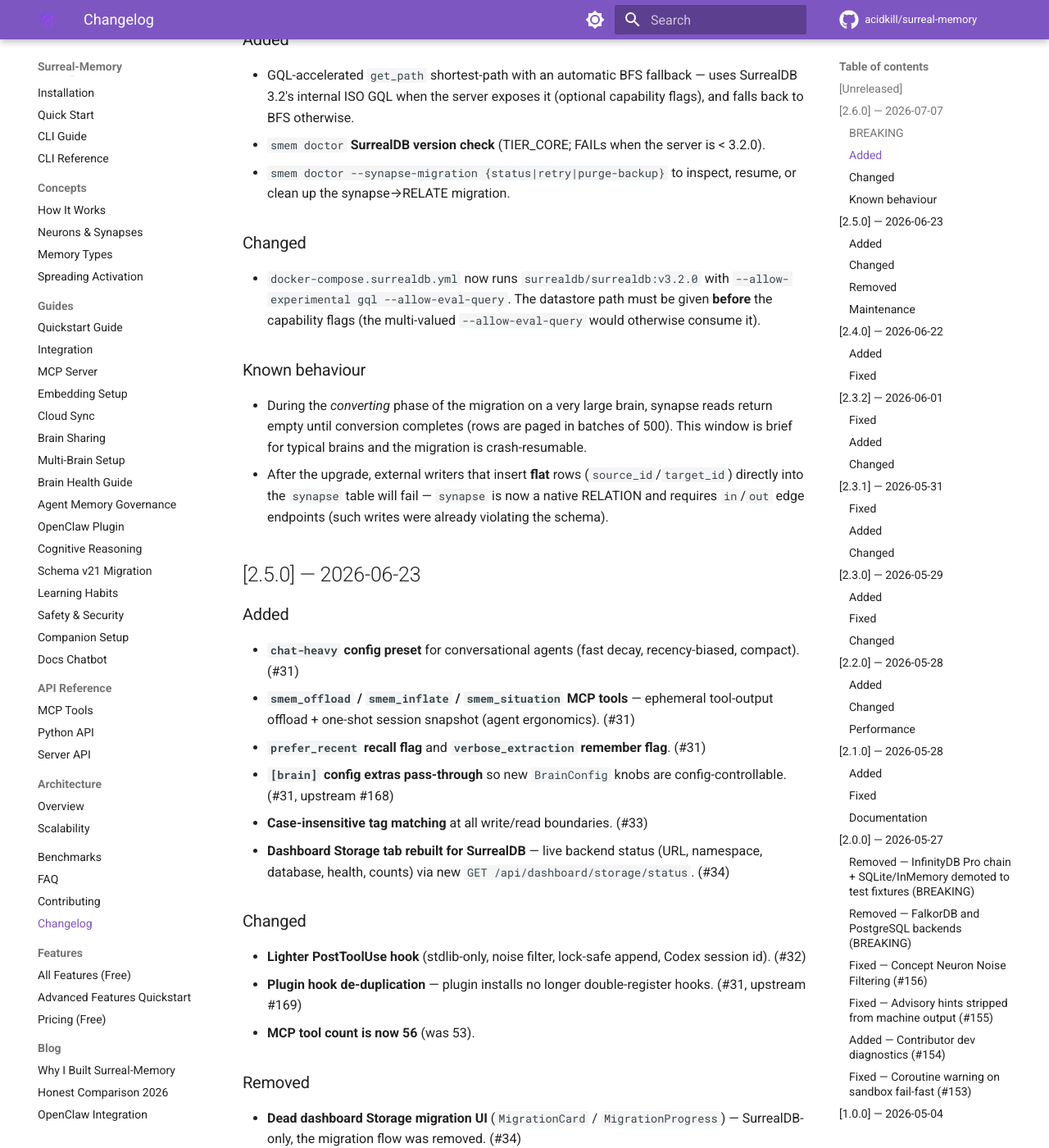
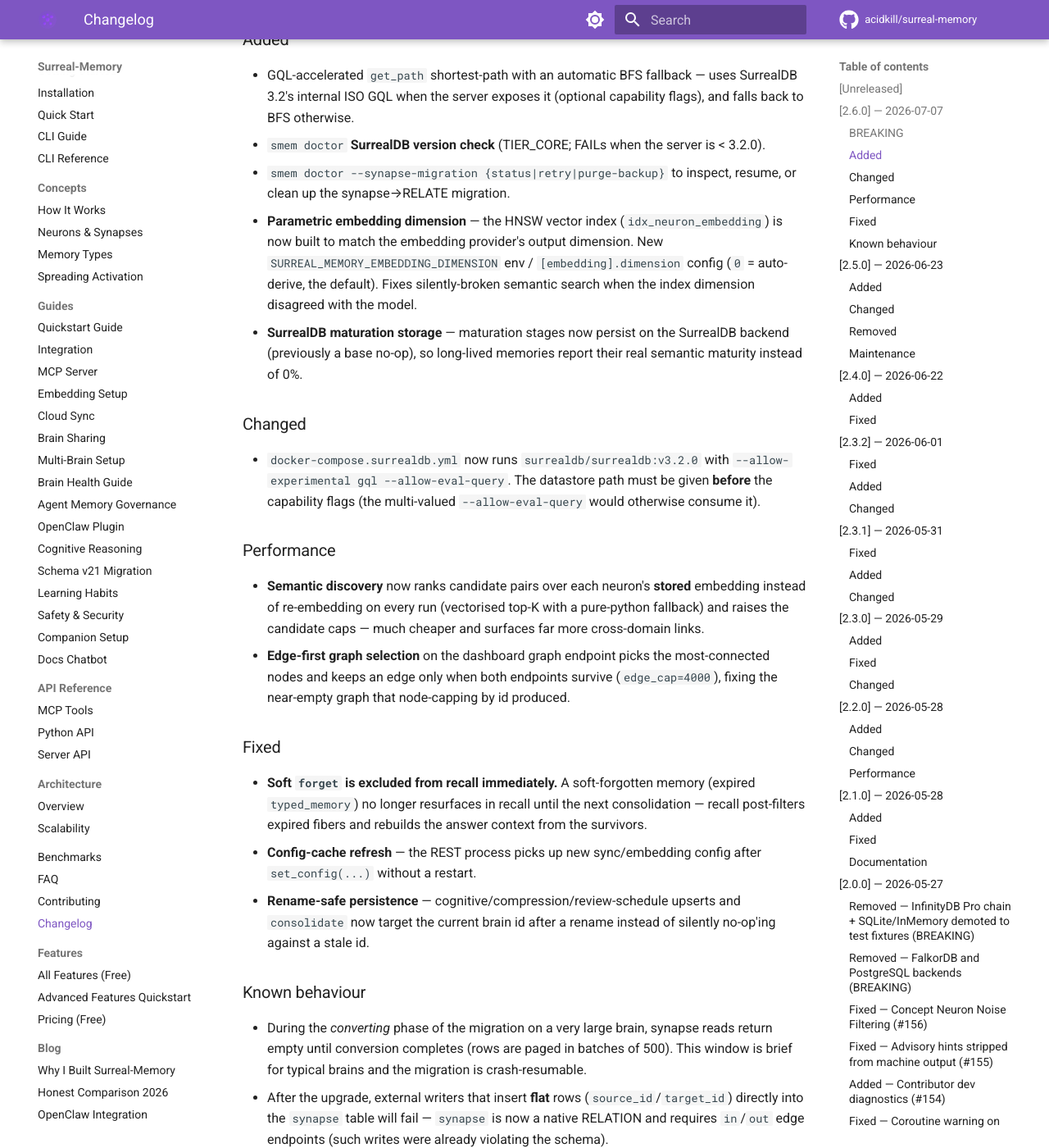
Before and after one commit to RobertSigmundsson/surreal-memory, an MkDocs documentation site: the page built from docs/changelog.md, in a window 1280 px wide and 1400 px high, scrolled down 763 px. Shown: the whole window at 82% size. Built offline with MkDocs 1.6.1 and Material for MkDocs 9.7.7, drawn with Linux system fonts in a browser that asks for light colours; comment, search, counter and statistics services are not loaded; the version menu is left out.

Commit message:
docs: sync docs with PRs #39-42 (embedding dimension, semantic discovery, soft-forget, config-cache)

```diff
--- a/docs/changelog.md
+++ b/docs/changelog.md
@@ -33,12 +33,37 @@
 - `smem doctor` **SurrealDB version check** (TIER_CORE; FAILs when the server is < 3.2.0).
 - `smem doctor --synapse-migration {status|retry|purge-backup}` to inspect, resume, or
   clean up the synapse→RELATE migration.
+- **Parametric embedding dimension** — the HNSW vector index (`idx_neuron_embedding`) is now built to
+  match the embedding provider's output dimension. New `SURREAL_MEMORY_EMBEDDING_DIMENSION` env /
+  `[embedding].dimension` config (`0` = auto-derive, the default). Fixes silently-broken semantic search
+  when the index dimension disagreed with the model.
+- **SurrealDB maturation storage** — maturation stages now persist on the SurrealDB backend (previously a
+  base no-op), so long-lived memories report their real semantic maturity instead of 0%.
 
 ### Changed
 
 - `docker-compose.surrealdb.yml` now runs `surrealdb/surrealdb:v3.2.0` with
   `--allow-experimental gql --allow-eval-query`. The datastore path must be given **before**
   the capability flags (the multi-valued `--allow-eval-query` would otherwise consume it).
+
+### Performance
+
+- **Semantic discovery** now ranks candidate pairs over each neuron's **stored** embedding instead of
+  re-embedding on every run (vectorised top-K with a pure-python fallback) and raises the candidate caps —
+  much cheaper and surfaces far more cross-domain links.
+- **Edge-first graph selection** on the dashboard graph endpoint picks the most-connected nodes and keeps
+  an edge only when both endpoints survive (`edge_cap=4000`), fixing the near-empty graph that
+  node-capping by id produced.
+
+### Fixed
+
+- **Soft `forget` is excluded from recall immediately.** A soft-forgotten memory (expired `typed_memory`)
+  no longer resurfaces in recall until the next consolidation — recall post-filters expired fibers and
+  rebuilds the answer context from the survivors.
+- **Config-cache refresh** — the REST process picks up new sync/embedding config after `set_config(...)`
+  without a restart.
+- **Rename-safe persistence** — cognitive/compression/review-schedule upserts and `consolidate` now target
+  the current brain id after a rename instead of silently no-op'ing against a stale id.
 
 ### Known behaviour
 
```
Also changed, not shown: CHANGELOG.md (+25 -0 lines), docs/api/mcp-tools.md (+1 -1 lines), docs/guides/embedding-setup.md (+16 -0 lines), 1 other file.
